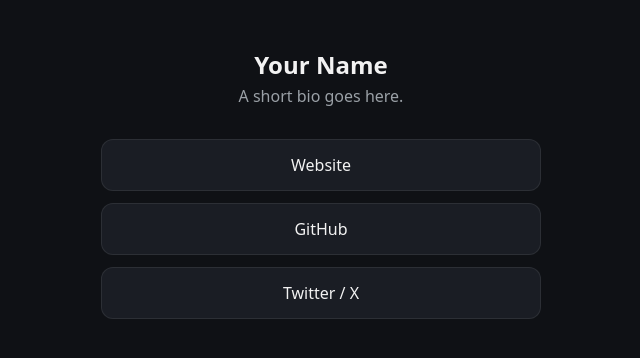
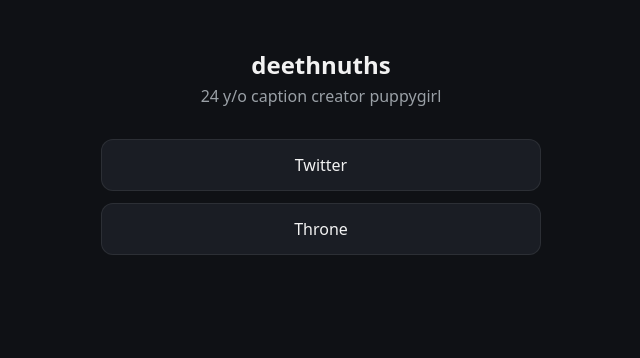
Before and after one commit to deethnuths/website, a plain HTML site: page index.html in a window 1280 px wide. Shown: the whole page, without its empty margins (319-959 px from the left). Drawn offline with Linux system fonts and the light colour scheme.

Commit message:
update profile name, bio, and links

```diff
--- a/index.html
+++ b/index.html
@@ -3,15 +3,15 @@
 <head>
   <meta charset="UTF-8">
   <meta name="viewport" content="width=device-width, initial-scale=1.0">
-  <title>My Links</title>
-  <meta name="description" content="A small page with all my links.">
+  <title>deethnuths</title>
+  <meta name="description" content="24 y/o caption creator puppygirl">
   <link rel="stylesheet" href="/assets/css/style.css">
 </head>
 <body>
   <main class="page">
     <img class="avatar" src="/assets/img/avatar.png" alt="Avatar" onerror="this.style.display='none'">
-    <h1 class="name">Your Name</h1>
-    <p class="bio">A short bio goes here.</p>
+    <h1 class="name">deethnuths</h1>
+    <p class="bio">24 y/o caption creator puppygirl</p>
 
     <ul id="links" class="links"></ul>
   </main>
--- a/links.json
+++ b/links.json
@@ -1,5 +1,4 @@
 [
-  { "label": "Website", "url": "https://example.com" },
-  { "label": "GitHub", "url": "https://github.com/" },
-  { "label": "Twitter / X", "url": "https://x.com/" }
+  { "label": "Twitter", "url": "https://x.com/deethnuths" },
+  { "label": "Throne", "url": "https://throne.com/deethnuths" }
 ]
```
